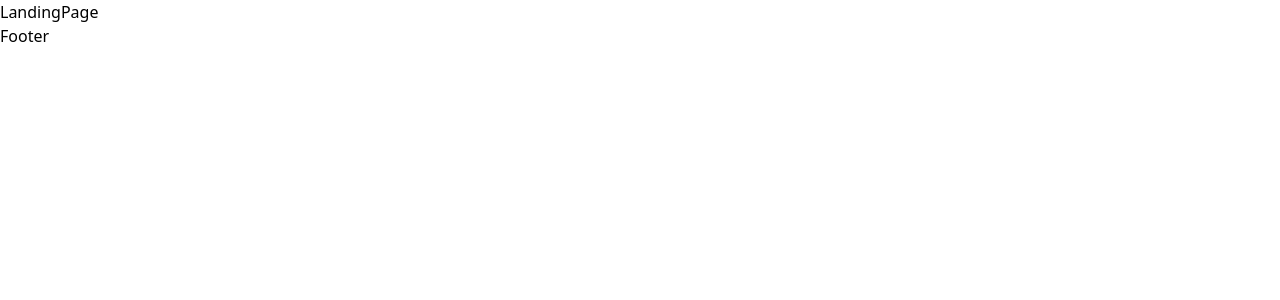
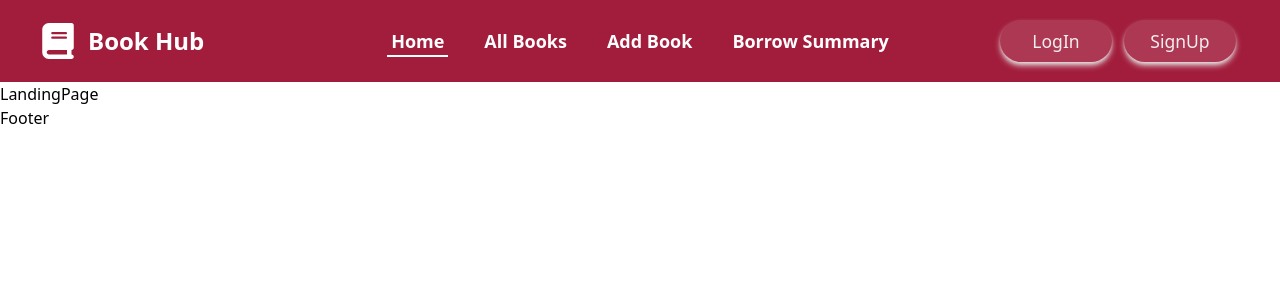
Before and after one commit to ShailySarker/Project-Minimal-Library-Management-System-Client-Side, a React (Vite) app: page / in a window 1280 px wide. Shown: the top 300 px of the page. Built offline with nearby package versions, Linux system fonts and the light colour scheme.

Commit message:
navbar section added with responsive design

```diff
--- a/src/components/Navbar.tsx
+++ b/src/components/Navbar.tsx
@@ -1,9 +1,82 @@
-import React from 'react';
+import { useState } from "react";
+import { FaBars, FaBook, FaXmark } from "react-icons/fa6";
+import { Link, NavLink } from "react-router";
+import Swal from "sweetalert2";
 
 const Navbar = () => {
+
+    const [isMobileMenuOpen, setMobileMenuOpen] = useState(false);
+    const [click, setClick] = useState(false);
+    const [isDropdownOpen, setIsDropdownOpen] = useState(false);
+
+    const toggleMobileMenu = () => {
+        setMobileMenuOpen(!isMobileMenuOpen);
+        setIsDropdownOpen(true);
+        setClick(!click);
+    };
+    const closeDropdown = () => {
+        setIsDropdownOpen(false);
+        setMobileMenuOpen(false);
+        setClick(!click);
+    };
+
+    const handleNotify = () => {
+        Swal.fire("Coming soon!");
+    };
+
     return (
-        <div>
-
+        <div className="sticky top-0 z-50 bg-[#A21D3C] flex items-center justify-between lg:px-10 md:px-7 px-5 xl:py-5 lg:py-4 md:py-[18px] py-3">
+            <div className="lg:w-[20%]">
+                <Link to="/" className="text-white flex items-center xl:gap-3 gap-2">
+                    <FaBook className="xl:text-4xl lg:text-3xl md:text-[29px] text-2xl" />
+                    <p className="xl:text-2xl lg:text-xl md:text-lg text-[17px] font-semibold">Book Hub</p>
+                </Link>
+            </div>
+            {/* large device menu */}
+            <div className="lg:block hidden lg:flex items-center justify-center xl:gap-8 lg:gap-5 text-white w-[60%]">
+                <ul className="text-white xl:text-lg lg:text-[15.5px] text-[16.5px] font-semibold">
+                    <NavLink to='/' className={({ isActive }) => isActive ? "border-b-2 px-1 pb-[2px] border-white" : "px-1 pb-[2px]"}>Home</NavLink>
+                </ul>
+                <ul className="text-white xl:text-lg lg:text-[15.5px] text-[16.5px] font-semibold">
+                    <NavLink to='/books' className={({ isActive }) => isActive ? "border-b-2 px-1 pb-[2px] border-white" : "px-1 pb-[2px]"}>All Books</NavLink>
+                </ul>
+                <ul className="text-white xl:text-lg lg:text-[15.5px] text-[16.5px] font-semibold">
+                    <NavLink to='/create-book' className={({ isActive }) => isActive ? "border-b-2 px-1 pb-[2px] border-white" : "px-1 pb-[2px]"}>Add Book</NavLink>
+                </ul>
+                <ul className="text-white xl:text-lg lg:text-[15.5px] text-[16.5px] font-semibold">
+                    <NavLink to='/borrow-summary' className={({ isActive }) => isActive ? "border-b-2 px-1 pb-[2px] border-white" : "px-1 pb-[2px]"}>Borrow Summary</NavLink>
+                </ul>
+            </div>
+            <div className="lg:block hidden lg:w-[20%] lg:flex items-center xl:gap-3 lg:gap-2">
+                <button onClick={handleNotify} className="bg-[#AD3853] shadow-md shadow-neutral-200 text-[#F3EFEF] xl:text-[17.5px] lg:text-[15.5px] text-[16.5px] font-medium xl:w-28 lg:w-24 xl:py-2 py-[7px] rounded-[34px]">LogIn</button>
+                <button onClick={handleNotify} className="bg-[#AD3853] shadow-md shadow-neutral-200 text-[#F3EFEF] xl:text-[17.5px] lg:text-[15.5px] text-[16.5px] font-medium xl:w-28 lg:w-24 xl:py-2 py-[7px] rounded-[34px]">SignUp</button>
+            </div>
+            {/* medium and small device menu */}
+            <div className="lg:hidden visible">
+                <button className="text-white focus:outline-none"
+                    onClick={toggleMobileMenu}>
+                    {click ? (<FaXmark className="text-white font-bold md:text-xl text-lg" />) : (<FaBars className="text-white font-bold md:text-xl text-lg" />)}
+                </button>
+            </div>
+            {/* medium and small device menu */}
+            {isMobileMenuOpen && (
+                <div style={{ zIndex: 9999 }} className="z-50 lg:hidden absolute md:top-[82px] top-[65px] right-4 px-4 md:py-6 py-4 md:w-52 w-44 rounded-t-xl rounded-br-xl rounded-bl-[50px] shadow-lg border-4 border-[#A21D3C] bg-[#A21D3C] text-white">
+                    <ul className="md:mb-4 mb-3 md:text-[15.5px] text-[15px] font-semibold">
+                        <NavLink to='/' className={({ isActive }) => isActive ? "border-b-2 border-white px-[2px]" : "px-[2px]"} onClick={closeDropdown}>Home</NavLink>
+                    </ul>
+                    <ul className="md:mb-4 mb-3 md:text-[15.5px] text-[15px] font-semibold">
+                        <NavLink to='/books' className={({ isActive }) => isActive ? "border-b-2 border-white px-[2px]" : "px-[2px]"} onClick={closeDropdown}>All Books</NavLink>
+                    </ul>
+                    <ul className="md:mb-4 mb-3 md:text-[15.5px] text-[15px] font-semibold">
+                        <NavLink to='/create-book' className={({ isActive }) => isActive ? "border-b-2 border-white px-[2px]" : "px-[2px]"} onClick={closeDropdown}>Add Book</NavLink>
+                    </ul>
+                    <ul className="md:mb-4 mb-3 md:text-[15.5px] text-[15px] font-semibold">
+                        <NavLink to='/borrow-summary' className={({ isActive }) => isActive ? "border-b-2 border-white px-[2px]" : "px-[2px]"} onClick={closeDropdown}>Borrow Summary</NavLink>
+                    </ul>
+                    <button onClick={handleNotify} className="md:mt-1 mt-[2px] md:mb-3 mb-[10px] md:text-[15.5px] text-[15px] bg-[#AD3853] shadow-md shadow-neutral-200 text-[#F3EFEF] font-medium w-full md:py-2 py-[6px] rounded-[34px]">LogIn</button>
+                    <button onClick={handleNotify} className="md:text-[15.5px] text-[15px] bg-[#AD3853] shadow-md shadow-neutral-200 text-[#F3EFEF] font-medium w-full md:py-2 py-[6px] rounded-[34px]">SignUp</button>
+                </div>
+            )}
         </div>
     );
 };
--- /dev/null
+++ b/src/pages/AddBook/AddBook.tsx
@@ -0,0 +1,10 @@
+
+const AddBook = () => {
+    return (
+        <div>
+            AddBook
+        </div>
+    );
+};
+
+export default AddBook;
```
Also changed, not shown: src/routes/Router.tsx (+6 -1 lines).
